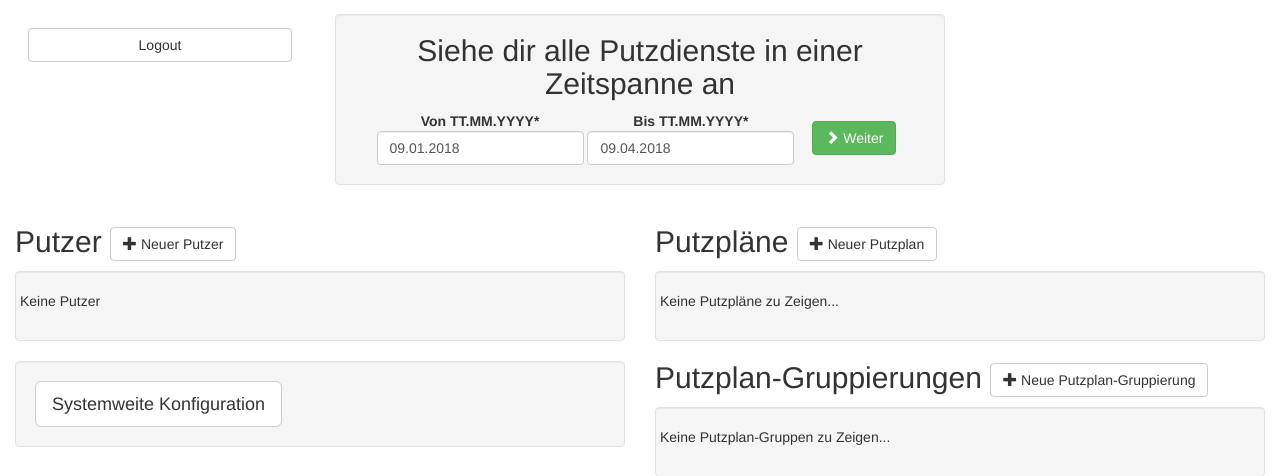
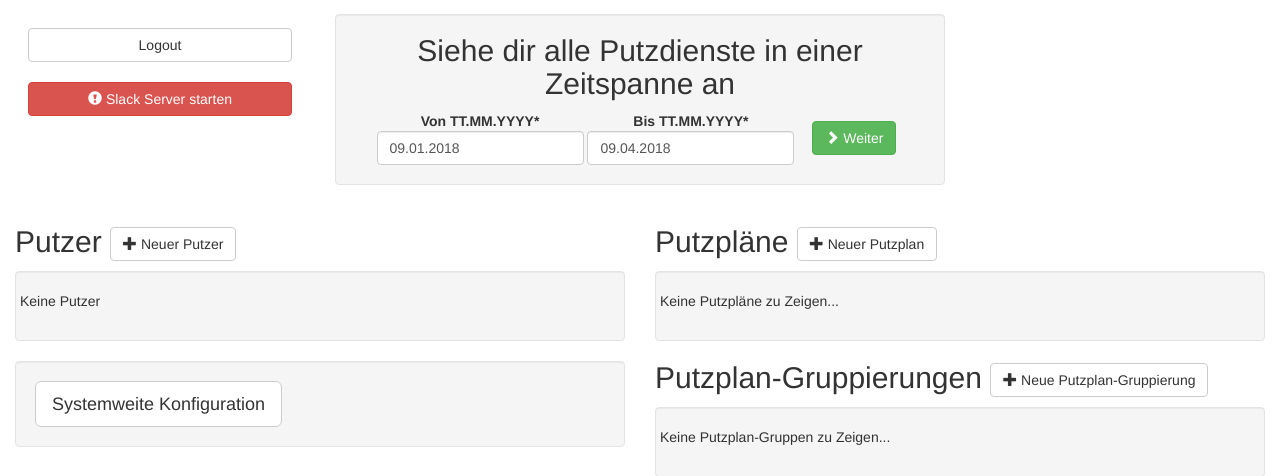
Before and after one commit to monoclecat/cleansys, a Django app: page /config/ in a window 1280 px wide. Shown: the top 476 px of the page. Run offline with Django 3.2, Linux system fonts and the light colour scheme; the visitor is signed in with stand-in values (Sample User, id 1); data that the repository does not hold is empty; parts of the project's set-up code (start-up, migrations or seed data) failed here and were passed over; some libraries are stand-ins or nearby versions.

Commit message:
Small changes, added requirements.txt

```diff
--- a/slackbot/slackbot.py
+++ b/slackbot/slackbot.py
@@ -54,7 +54,7 @@ def get_slack_users():
     else:
         response = []
     if not response:
-        return []
+        return [(None, "--------------------")]
     users = [(None, "--------------------")]
     for user in response['members']:
         if 'bot_id' not in user['profile'] and user['name'] != "slackbot":
--- a/slackbot/tasks.py
+++ b/slackbot/tasks.py
@@ -5,6 +5,7 @@ from .slackbot import *
 
 @app.task(ignore_result=True)
 def poll_slack():
+    print(1)
     if slack_running():
         read_slack()
     else:
--- a/webinterface/forms.py
+++ b/webinterface/forms.py
@@ -109,10 +109,7 @@ class ResultsForm(forms.Form):
 class CleanerForm(forms.ModelForm):
     class Meta:
         model = Cleaner
-        if slack_running():
-            exclude = ('slug', 'user', 'time_zone')
-        else:
-            exclude = ('slack_id', 'slug', 'user', 'time_zone')
+        exclude = ('slug', 'user', 'time_zone')
 
     name = forms.CharField(max_length=10, label="Name des Putzers",
                            required=True, widget=forms.TextInput)
@@ -135,7 +132,7 @@ class CleanerForm(forms.ModelForm):
     preference = forms.ChoiceField(choices=Cleaner.PREFERENCE, initial=2,
                                    label="Was ist die Vorliebe des Putzers?")
 
-    slack_id = forms.ChoiceField(choices=get_slack_users(), label="Wähle des Putzers Slackprofil aus.",
+    slack_id = forms.ChoiceField(choices=(None, "--------------------"), label="Wähle des Putzers Slackprofil aus.",
                                  required=False)
 
     def __init__(self, *args, **kwargs):
@@ -154,6 +151,7 @@ class CleanerForm(forms.ModelForm):
             'moved_in',
             'moved_out',
             'schedule_group',
+            'preference',
             HTML("<button class=\"btn btn-success\" type=\"submit\" name=\"save\">"
                  "<span class=\"glyphicon glyphicon-ok\"></span> Speichern</button> "
                  "<a class=\"btn btn-warning\" href=\"{% url \'webinterface:config\' %}\" role=\"button\">"
@@ -164,9 +162,11 @@ class CleanerForm(forms.ModelForm):
             self.fields['moved_in'].disabled = True
 
         if slack_running():
-            self.helper.layout.fields.insert(4, 'slack_id')
+            self.fields['slack_id'].choices = get_slack_users()
+            self.helper.layout.fields.insert(5, 'slack_id')
         else:
-            self.helper.layout.fields.insert(4, HTML("<p><i>Slack ist ausgeschaltet. Schalte Slack ein, um "
+            self.Meta.exclude += ('slack_id',)
+            self.helper.layout.fields.insert(5, HTML("<p><i>Slack ist ausgeschaltet. Schalte Slack ein, um "
                                                      "dem Putzer eine Slack-ID zuordnen zu können.</i></p>"))
 
         if kwargs['instance']:
--- a/webinterface/models.py
+++ b/webinterface/models.py
@@ -231,6 +231,15 @@ class CleanerQuerySet(models.QuerySet):
     def active(self):
         return self.filter(moved_out__gte=timezone.now().date())
 
+    def inactive(self):
+        return self.exclude(moved_out__gte=timezone.now().date())
+
+    def no_slack_id(self):
+        return self.filter(slack_id='')
+
+    def has_slack_id(self):
+        return self.exclude(slack_id='')
+
 
 class CleanerManager(models.Manager):
     def get_queryset(self):
@@ -254,7 +263,7 @@ class Cleaner(models.Model):
     moved_in = models.DateField()
     moved_out = models.DateField()
     time_zone = models.CharField(max_length=30, default="Europe/Berlin")
-    slack_id = models.CharField(max_length=10, null=True)
+    slack_id = models.CharField(max_length=10, default='')
     schedule_group = models.ForeignKey(ScheduleGroup, on_delete=models.SET_NULL, null=True)
     PREFERENCE = ((1, 'Ich möchte immer nur einen Putzdienst auf einmal machen müssen.'),
                   (2, 'Ich möchte höchstens zwei Putzdienste auf einmal machen müssen.'),
--- a/webinterface/templates/webinterface/clean_duty.html
+++ b/webinterface/templates/webinterface/clean_duty.html
@@ -7,7 +7,7 @@ Putzdienst erledigen
 
 {% block main %}
     <div class="row">
-        <div class="btn btn-group btn-group-md" role="group">
+        <div class="btn btn-group btn-group-md btn-group-justified" role="group">
             {% include "webinterface_snippets/button_to_cleaner_page.html" %}
         </div>
     </div>
--- a/webinterface/templates/webinterface/cleaner.html
+++ b/webinterface/templates/webinterface/cleaner.html
@@ -8,7 +8,7 @@ Deine Putzdienste
 
 {% block main %}
         <div class="row">
-            <div class="btn btn-group btn-group-md" role="group">
+            <div class="btn btn-group btn-group-md btn-group-justified" role="group">
                 {% include "webinterface_snippets/button_to_schedule_list_page.html" %}
             </div>
         </div>
--- a/webinterface/templates/webinterface/config.html
+++ b/webinterface/templates/webinterface/config.html
@@ -17,6 +17,15 @@ Einstellungen
         <div class="row">
             <div class="col-md-2 col-lg-3" style="padding: 2em 2em 0 2em;">
                 <a class="btn btn-default btn-block" role="button" href="{% url 'webinterface:logout' %}">Logout</a>
+                <br>
+                {% if not slack_running %}
+                    <form method="POST" class="form form-inline">
+                        {% csrf_token %}
+                        <button class="btn btn-danger btn-block" type="submit" name="start_slack"
+                                style="white-space: normal;">
+                            <span class="glyphicon glyphicon-exclamation-sign"></span> Slack Server starten</button>
+                    </form>
+                {% endif %}
             </div>
             <div class="col-sm-10 col-sm-offset-1 col-md-8 col-sm-offset-0 col-lg-6">
                 <div class="well" style="margin-top: 1em">
--- a/webinterface/templates/webinterface/generic_form.html
+++ b/webinterface/templates/webinterface/generic_form.html
@@ -11,4 +11,5 @@
         {% csrf_token %}
         {% crispy form %}
     </form>
+    <br>
 {% endblock %}
--- a/webinterface/templates/webinterface/schedule.html
+++ b/webinterface/templates/webinterface/schedule.html
@@ -7,7 +7,7 @@
 
 {% block main %}
     <div class="row">
-        <div class="btn btn-group btn-group-md" role="group">
+        <div class="btn btn-group btn-group-md btn-group-justified" role="group">
             {% include "webinterface_snippets/button_to_cleaner_page.html" %}
             {% include "webinterface_snippets/button_to_schedule_list_page.html" %}
         </div>
@@ -28,9 +28,9 @@
             {% endfor %}
             </ul>
             Noch nicht geputzt:
-            <ul>
+            <ul style="list-style: none;">
             {% for task in schedule.get_current_cleaning_day.open_tasks %}
-                <li>{{ task.name }}</li>
+                <li><span class="glyphicon glyphicon-unchecked"></span> {{ task.name }}</li>
             {% endfor %}
             </ul>
         </div>
--- a/webinterface/templates/webinterface/schedule_list.html
+++ b/webinterface/templates/webinterface/schedule_list.html
@@ -7,7 +7,7 @@ Putzpläne
 
 {% block main %}
     <div class="row">
-        <div class="btn btn-group btn-group-md" role="group">
+        <div class="btn btn-group btn-group-md btn-group-justified" role="group">
             {% include "webinterface_snippets/button_to_cleaner_page.html" %}
         </div>
     </div>
--- a/webinterface/views.py
+++ b/webinterface/views.py
@@ -1,7 +1,7 @@
-from django.shortcuts import render, redirect
+from django.shortcuts import redirect
 from django.urls import reverse_lazy, reverse
 from django.http import HttpResponseRedirect, QueryDict
-from django.http.response import HttpResponseNotFound, HttpResponseForbidden
+from django.http.response import HttpResponseForbidden
 from django.contrib.auth.views import LoginView
 from django.views.generic import TemplateView
 from django.views.generic.edit import FormView, CreateView, DeleteView, UpdateView
@@ -9,6 +9,7 @@ from django.views.generic.detail import DetailView
 from django.core.exceptions import SuspiciousOperation
 from django.http import Http404
 from django.views.generic.list import ListView
+from slackbot.slackbot import start_slack, slack_running
 
 from .forms import *
 from .models import *
@@ -254,11 +255,12 @@ class ConfigView(FormView):
     def get_context_data(self, **kwargs):
         context = super(ConfigView, self).get_context_data(**kwargs)
         context['schedule_list'] = Schedule.objects.all()
-        all_active_cleaners = Cleaner.objects.filter(moved_out__gte=timezone.now().date())
-        context['cleaner_list'] = all_active_cleaners.filter(slack_id__isnull=False)
-        context['no_slack_cleaner_list'] = all_active_cleaners.filter(slack_id__isnull=True)
-        context['deactivated_cleaner_list'] = Cleaner.objects.exclude(moved_out__gte=timezone.now().date())
+        all_active_cleaners = Cleaner.objects.active()
+        context['cleaner_list'] = all_active_cleaners.has_slack_id()
+        context['no_slack_cleaner_list'] = all_active_cleaners.no_slack_id()
+        context['deactivated_cleaner_list'] = Cleaner.objects.inactive()
         context['schedule_group_list'] = ScheduleGroup.objects.all()
+        context['slack_running'] = slack_running()
         return context
 
     def post(self, request, *args, **kwargs):
@@ -266,6 +268,11 @@ class ConfigView(FormView):
         Handles POST requests, instantiating a form instance with the passed
         POST variables and then checked for validity.
         """
+        if 'start_slack' in request.POST:
+            if not slack_running():
+                start_slack()
+                return HttpResponseRedirect(reverse_lazy('webinterface:config'))
+
         form = self.get_form()
 
         if form.is_valid():
@@ -317,7 +324,6 @@ class ResultsView(TemplateView):
             context['assignments_by_schedule'].append(
                 schedule.assignment_set.filter(cleaning_day__date__range=(from_date, to_date)))
         return self.render_to_response(context)
-
 
 
 class ResultsViewOld(TemplateView):
@@ -509,6 +515,15 @@ class CleanerUpdateView(UpdateView):
         context['title'] = "Ändere Putzerprofil"
         return context
 
+    def post(self, request, *args, **kwargs):
+        self.object = self.get_object()
+        form = self.get_form()
+        if form.is_valid():
+            self.object = form.save()
+            return HttpResponseRedirect(self.get_success_url())
+        else:
+            return self.form_invalid(form)
+
 
 class CleanerDeleteView(DeleteView):
     model = Cleaner
```
Also changed, not shown: requirements.txt (added, +7 -0 lines), webinterface/templates/webinterface/switch_duty.html (+16 -13 lines).
